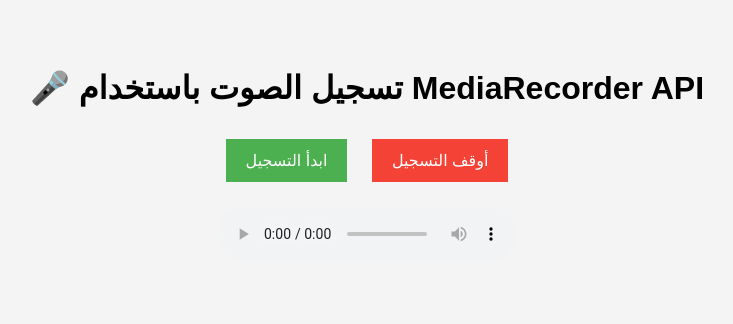
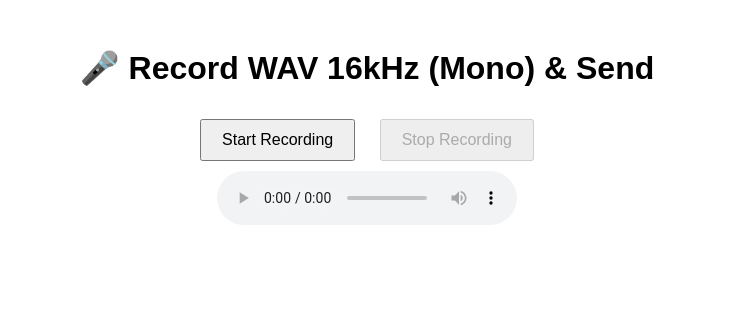
Before and after one commit to abubakr3800/salma, a Flask app: page / in a window 1280 px wide. Shown: the top 324 px of the page, without its empty margins (273-1006 px from the left). Run offline with Flask 3, Linux system fonts and the light colour scheme; parts of the project's set-up code (start-up, migrations or seed data) failed here and were passed over.

Commit message:
commit audio 8

```diff
--- a/templates/index.html
+++ b/templates/index.html
@@ -1,83 +1,91 @@
 <!DOCTYPE html>
-<html lang="ar">
+<html lang="en">
 <head>
 <meta charset="UTF-8" />
-  <title>تسجيل الصوت باستخدام MediaRecorder</title>
+<title>Record WAV 16kHz & Send</title>
 <style>
-    /* نفس تنسيقك السابق */
-    body {
-      font-family: Arial, sans-serif;
-      background: #f4f4f4;
-      text-align: center;
-      padding: 40px;
-    }
-    button {
-      padding: 12px 20px;
-      margin: 10px;
-      border: none;
-      color: white;
-      font-size: 16px;
-      cursor: pointer;
-    }
-    #startBtn { background: #4CAF50; }
-    #stopBtn { background: #f44336; }
-    #result {
-      font-size: 18px;
-      margin-top: 20px;
-    }
-    audio {
-      margin-top: 15px;
-      width: 300px;
-    }
+  body { font-family: Arial; padding: 20px; text-align: center; }
+  button { padding: 10px 20px; margin: 10px; font-size: 16px; }
+  #result { margin-top: 20px; font-weight: bold; }
 </style>
 </head>
 <body>
-  <h1>🎤 تسجيل الصوت باستخدام MediaRecorder API</h1>
 
-  <button id="startBtn">ابدأ التسجيل</button>
-  <button id="stopBtn" disabled>أوقف التسجيل</button>
+<h1>🎤 Record WAV 16kHz (Mono) & Send</h1>
 
-  <div>
+<button id="startBtn">Start Recording</button>
+<button id="stopBtn" disabled>Stop Recording</button>
+
+<br />
 <audio id="audioPlayback" controls></audio>
-  </div>
 
 <div id="result"></div>
 
 <script>
-    let mediaRecorder;
-    let audioChunks = [];
+  let audioContext;
+  let mediaStream;
+  let sourceNode;
+  let processorNode;
+  let audioData = [];
+
+  const SAMPLE_RATE = 16000;
 
   const startBtn = document.getElementById('startBtn');
   const stopBtn = document.getElementById('stopBtn');
   const audioPlayback = document.getElementById('audioPlayback');
   const resultDiv = document.getElementById('result');
 
-    startBtn.addEventListener('click', async () => {
-      resultDiv.textContent = '';
-      audioChunks = [];
-      audioPlayback.src = '';
+  startBtn.onclick = async () => {
+    audioData = [];
+    resultDiv.innerText = '';
+    startBtn.disabled = true;
+    stopBtn.disabled = false;
 
-      try {
-        const stream = await navigator.mediaDevices.getUserMedia({ audio: true });
-        mediaRecorder = new MediaRecorder(stream);
+    audioContext = new (window.AudioContext || window.webkitAudioContext)();
+    mediaStream = await navigator.mediaDevices.getUserMedia({ audio: true });
+    sourceNode = audioContext.createMediaStreamSource(mediaStream);
 
-        mediaRecorder.ondataavailable = e => {
-          if (e.data.size > 0) {
-            audioChunks.push(e.data);
-          }
+    // ScriptProcessorNode deprecated but still supported widely
+    const bufferSize = 4096;
+    processorNode = audioContext.createScriptProcessor(bufferSize, 1, 1);
+
+    sourceNode.connect(processorNode);
+    processorNode.connect(audioContext.destination);
+
+    processorNode.onaudioprocess = (e) => {
+      const inputBuffer = e.inputBuffer.getChannelData(0);
+      // نسخ الداتا عشان ما تتغيرش
+      audioData.push(new Float32Array(inputBuffer));
+    };
   };
 
-        mediaRecorder.onstop = async () => {
-          const blob = new Blob(audioChunks, { type: 'audio/wav' });
-          const audioUrl = URL.createObjectURL(blob);
+  stopBtn.onclick = async () => {
+    stopBtn.disabled = true;
+    startBtn.disabled = false;
+
+    // توقف التسجيل
+    processorNode.disconnect();
+    sourceNode.disconnect();
+    mediaStream.getTracks().forEach(t => t.stop());
+    audioContext.close();
+
+    // دمج البيانات كلها في مصفوفة واحدة
+    let rawBuffer = flattenArray(audioData);
+
+    // إعادة تحجيم من sampleRate الأصلي (غالبا 44100) إلى 16000
+    const inputSampleRate = audioContext.sampleRate;
+    const downsampledBuffer = downsampleBuffer(rawBuffer, inputSampleRate, SAMPLE_RATE);
+
+    // إنشاء WAV Blob من البيانات المعاد تحجيمها
+    const wavBlob = encodeWAV(downsampledBuffer, SAMPLE_RATE);
+
+    // عرض الصوت المسجل
+    const audioUrl = URL.createObjectURL(wavBlob);
     audioPlayback.src = audioUrl;
 
-          // أرسل الملف إلى الباك إند
+    // إرسال الملف إلى السيرفر
     const formData = new FormData();
-
-            console.log("Blob size (bytes):", blob.size);
-            console.log(formData)
-          formData.append('file', blob, 'recording.wav');
+    formData.append('file', wavBlob, 'recording.wav');
 
     try {
       const res = await fetch('https://salma-production.up.railway.app/predict', {
@@ -86,35 +94,113 @@
       });
       const data = await res.json();
 
-            if(data.error){
-              resultDiv.textContent = `خطأ: ${data.error}`;
-              return;
+      if (data.error) {
+        resultDiv.innerText = `Error: ${data.error}`;
+      } else {
+        const label = data.result?.label ?? 'Unknown';
+        const confidence = data.result?.confidence !== undefined
+          ? (data.result.confidence * 100).toFixed(2) + '%'
+          : 'N/A';
+
+        resultDiv.innerText = `Prediction: ${label}, Confidence: ${confidence}`;
       }
-
-            const label = data.result?.label ?? "غير معروف";
-            const confidence = data.result?.confidence !== undefined
-              ? (data.result.confidence * 100).toFixed(2) + "%"
-              : "N/A";
-
-            resultDiv.textContent = `التصنيف: ${label}, الثقة: ${confidence}`;
     } catch (err) {
-            resultDiv.textContent = `خطأ: ${err.message}`;
+      resultDiv.innerText = `Fetch error: ${err.message}`;
     }
   };
 
-        mediaRecorder.start();
-        startBtn.disabled = true;
-        stopBtn.disabled = false;
-      } catch (err) {
-        alert('لم نتمكن من الحصول على إذن الميكروفون: ' + err.message);
+  // دالة لدمج مصفوفات Float32Array في واحدة كبيرة
+  function flattenArray(channelBuffers) {
+    let length = 0;
+    channelBuffers.forEach(buf => length += buf.length);
+    let result = new Float32Array(length);
+    let offset = 0;
+    channelBuffers.forEach(buf => {
+      result.set(buf, offset);
+      offset += buf.length;
+    });
+    return result;
   }
-    });
 
-    stopBtn.addEventListener('click', () => {
-      mediaRecorder.stop();
-      startBtn.disabled = false;
-      stopBtn.disabled = true;
-    });
+  // دالة لتحويل العينة (Resample)
+  function downsampleBuffer(buffer, inputSampleRate, outputSampleRate) {
+    if (outputSampleRate === inputSampleRate) {
+      return buffer;
+    }
+    if (outputSampleRate > inputSampleRate) {
+      throw new Error("Output sample rate should be less than input sample rate");
+    }
+    const sampleRateRatio = inputSampleRate / outputSampleRate;
+    const newLength = Math.round(buffer.length / sampleRateRatio);
+    const result = new Float32Array(newLength);
+    let offsetResult = 0;
+    let offsetBuffer = 0;
+    while (offsetResult < newLength) {
+      const nextOffsetBuffer = Math.round((offsetResult + 1) * sampleRateRatio);
+      let accum = 0, count = 0;
+      for (let i = offsetBuffer; i < nextOffsetBuffer && i < buffer.length; i++) {
+        accum += buffer[i];
+        count++;
+      }
+      result[offsetResult] = accum / count;
+      offsetResult++;
+      offsetBuffer = nextOffsetBuffer;
+    }
+    return result;
+  }
+
+  // دالة لإنشاء WAV من Float32Array (PCM 16-bit)
+  function encodeWAV(samples, sampleRate) {
+    const buffer = new ArrayBuffer(44 + samples.length * 2);
+    const view = new DataView(buffer);
+
+    /* RIFF identifier */
+    writeString(view, 0, 'RIFF');
+    /* file length */
+    view.setUint32(4, 36 + samples.length * 2, true);
+    /* RIFF type */
+    writeString(view, 8, 'WAVE');
+    /* format chunk identifier */
+    writeString(view, 12, 'fmt ');
+    /* format chunk length */
+    view.setUint32(16, 16, true);
+    /* sample format (raw) */
+    view.setUint16(20, 1, true);
+    /* channel count */
+    view.setUint16(22, 1, true);  // مونو
+    /* sample rate */
+    view.setUint32(24, sampleRate, true);
+    /* byte rate (sample rate * block align) */
+    view.setUint32(28, sampleRate * 2, true);
+    /* block align (channel count * bytes per sample) */
+    view.setUint16(32, 2, true);
+    /* bits per sample */
+    view.setUint16(34, 16, true);
+    /* data chunk identifier */
+    writeString(view, 36, 'data');
+    /* data chunk length */
+    view.setUint32(40, samples.length * 2, true);
+
+    // كتابة بيانات العينة (16-bit PCM)
+    floatTo16BitPCM(view, 44, samples);
+
+    return new Blob([view], { type: 'audio/wav' });
+  }
+
+  function writeString(view, offset, string) {
+    for (let i = 0; i < string.length; i++) {
+      view.setUint8(offset + i, string.charCodeAt(i));
+    }
+  }
+
+  function floatTo16BitPCM(output, offset, input) {
+    for (let i = 0; i < input.length; i++, offset += 2) {
+      let s = Math.max(-1, Math.min(1, input[i]));
+      s = s < 0 ? s * 0x8000 : s * 0x7FFF;
+      output.setInt16(offset, s, true);
+    }
+  }
 </script>
+
 </body>
 </html>
```
Lines whose indentation alone changed are shown as unchanged.
